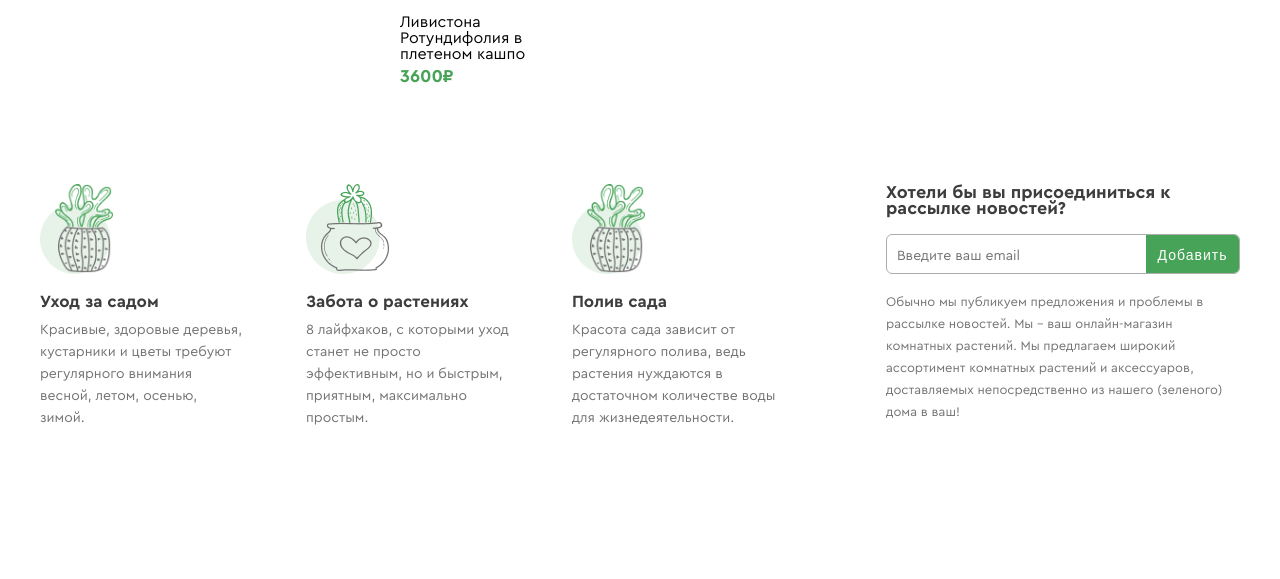
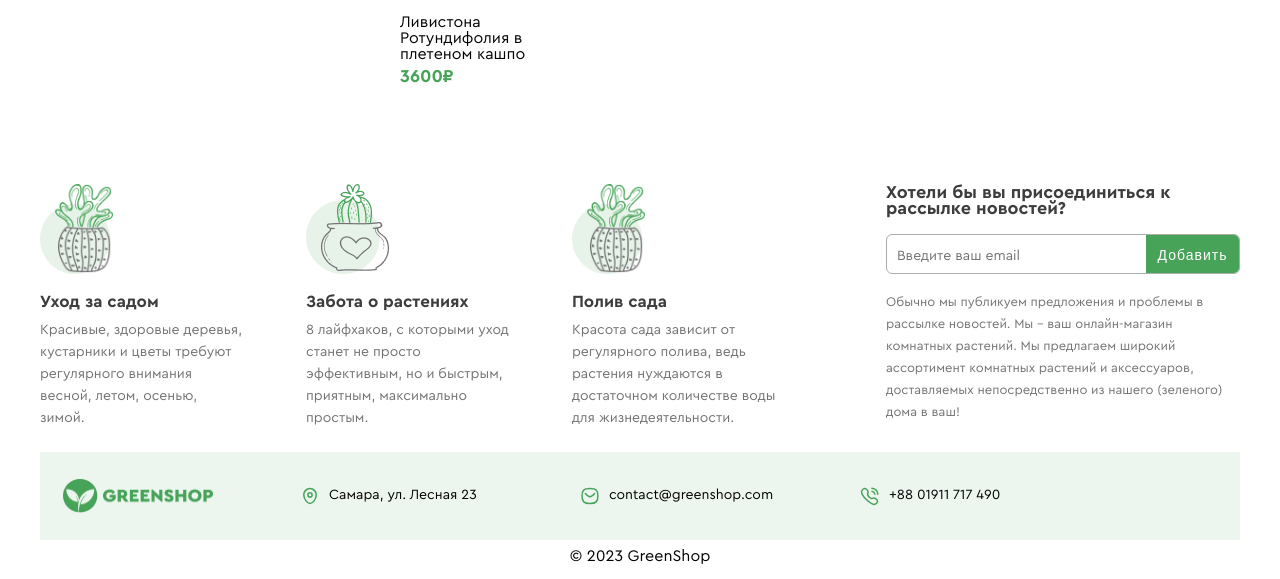
Before and after one commit to Egor763/plants-react, a React app: page / in a window 1280 px wide. Shown: the part 2258-2837 px from the top of the page. Before the commit the page ends 2700 px from the top, so only its background shows below. Built offline with nearby package versions, Linux system fonts and the light colour scheme; a web font is replaced by a local one.

Commit message:
contacts

```diff
--- a/src/components/Footer/Footer.css
+++ b/src/components/Footer/Footer.css
@@ -0,0 +1,5 @@
+.footer__copyright {
+  width: 100%;
+  text-align: center;
+  margin-top: 6px;
+}
--- a/src/components/Footer/Footer.js
+++ b/src/components/Footer/Footer.js
@@ -1,12 +1,16 @@
 import './Footer.css';
 import { Newsletters } from './Newsletters/Newsletters';
-import { FooterInfo } from './FooterInfo/FooterInfo';
+import { FooterContacts } from './FooterContacts/FooterContacts';
+import { FooterLinks } from './FooterLinks/FooterLinks';
 
 export function Footer() {
+  const date = new Date().getFullYear();
   return (
     <footer className='footer'>
       <Newsletters />
-      <FooterInfo />
+      <FooterContacts />
+      <FooterLinks />
+      <p className='footer__copyright'>© {date} GreenShop</p>
     </footer>
   );
 }
--- /dev/null
+++ b/src/components/Footer/FooterContacts/FooterContacts.css
@@ -0,0 +1,24 @@
+.contacts {
+  width: 1200px;
+  height: 88px;
+  background: rgba(70, 163, 88, 0.1);
+  display: flex;
+  align-items: center;
+  padding-left: 23px;
+}
+
+.contacts__logo {
+  width: 150px;
+  height: 34px;
+  margin-right: 87px;
+}
+
+.contacts__text {
+  line-height: 18px;
+  font-size: 14px;
+  font-weight: 400;
+  width: 190px;
+  display: flex;
+  gap: 9px;
+  margin-right: 90px;
+}
--- /dev/null
+++ b/src/components/Footer/FooterContacts/FooterContacts.js
@@ -0,0 +1,29 @@
+import './FooterContacts.css';
+import logo from '../../../images/images/Logo.png';
+import location from '../../../images/icons/Location.svg';
+import message from '../../../images/icons/Message.svg';
+import calling from '../../../images/icons/Calling.svg';
+
+export function FooterContacts() {
+  return (
+    <div className='contacts'>
+      <img className='contacts__logo' src={logo} alt='Логотип' />
+      <p className='contacts__text'>
+        <img
+          className='contacts__text-icon'
+          src={location}
+          alt='Местоположение'
+        />
+        Самара, ул. Лесная 23
+      </p>
+      <p className='contacts__text'>
+        <img className='contacts__text-icon' src={message} alt='Email' />
+        contact@greenshop.com
+      </p>
+      <p className='contacts__text'>
+        <img className='contacts__text-icon' src={calling} alt='Телефон' />
+        +88 01911 717 490
+      </p>
+    </div>
+  );
+}
--- a/src/components/Footer/FooterInfo/FooterInfo.js
+++ /dev/null
@@ -1,5 +0,0 @@
-import './FooterInfo.css';
-
-export function FooterInfo() {
-  return <div></div>;
-}
--- /dev/null
+++ b/src/components/Footer/FooterLinks/FooterLinks.js
@@ -0,0 +1,5 @@
+import './FooterLinks.css';
+
+export function FooterLinks() {
+  return <div className='footerLinks'></div>;
+}
--- a/src/components/Footer/Newsletters/Newsletters.css
+++ b/src/components/Footer/Newsletters/Newsletters.css
@@ -2,6 +2,7 @@
   width: 1200px;
   display: flex;
   justify-content: space-between;
+  padding-bottom: 23px;
 }
 
 .newsletters__container {
```
Also changed, not shown: src/components/Footer/FooterLinks/FooterLinks.css (added), src/images/icons/Calling.svg (added), src/images/icons/Location.svg (added), src/images/icons/Message.svg (added).
